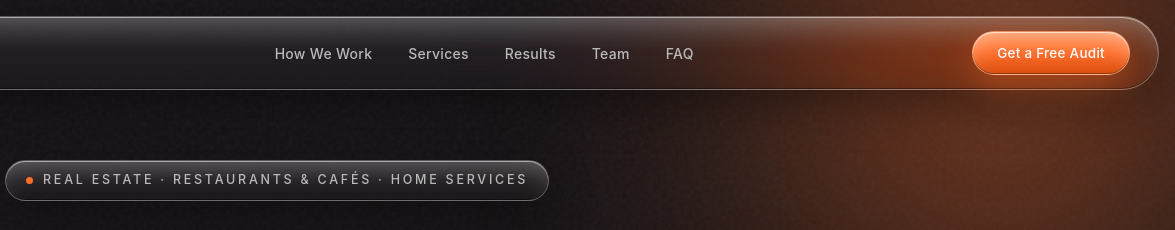
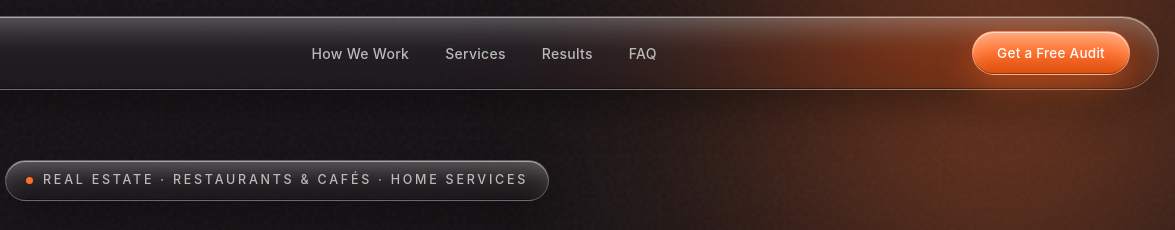
Before and after one commit to zyloxhelp/per4mancex, a plain HTML site: page index.html in a window 1280 px wide. Shown: the top 230 px of the page, 105-1280 px from the left. Drawn offline with Linux system fonts and the light colour scheme; a web font is replaced by a local one.

Commit message:
Update index.html

```diff
--- a/index.html
+++ b/index.html
@@ -660,7 +660,6 @@ a:focus-visible,button:focus-visible,summary:focus-visible{outline:2px solid var
       <li><a href="#loop">How We Work</a></li>
       <li><a href="#ecosystem">Services</a></li>
       <li><a href="#work">Results</a></li>
-      <li><a href="team.html">Team</a></li>
       <li><a href="#faq">FAQ</a></li>
     </ul>
     <a href="#contact" class="btn btn-primary">Get a Free Audit</a>
@@ -673,7 +672,6 @@ a:focus-visible,button:focus-visible,summary:focus-visible{outline:2px solid var
   <a href="#loop">How We Work</a>
   <a href="#ecosystem">Services</a>
   <a href="#work">Results</a>
-  <a href="team.html">Team</a>
   <a href="#faq">FAQ</a>
   <a href="#contact" style="color:var(--orange)">Get a Free Audit →</a>
 </div>
@@ -1029,7 +1027,6 @@ a:focus-visible,button:focus-visible,summary:focus-visible{outline:2px solid var
         <h4>Company</h4>
         <a href="#work">Results</a>
         <a href="#loop">How We Work</a>
-        <a href="team.html">Team</a>
         <a href="#contact">Contact</a>
       </div>
       <div class="foot-col">
```
